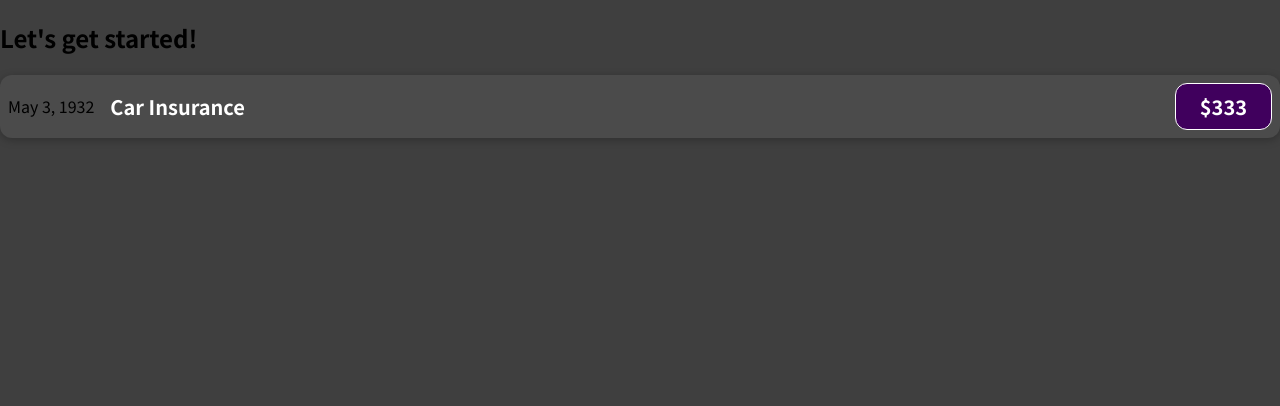
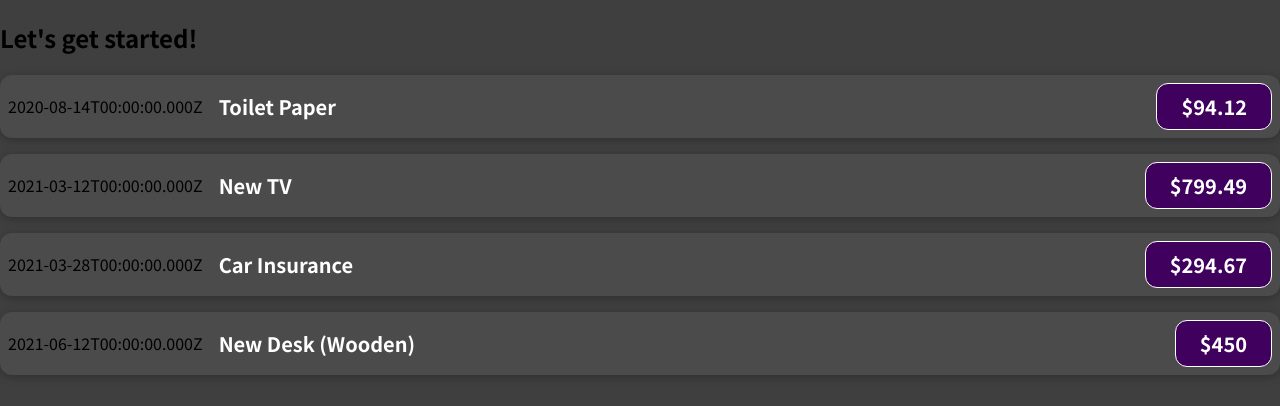
Before and after one commit to ran-codes/udemy-react-js-academind, a JavaScript app in the folder project1-basic-react/: page / in a window 1280 px wide. Shown: the top 406 px of the page. Built offline with nearby package versions, Linux system fonts and the light colour scheme.

Commit message:
36. passing data via 'props'

```diff
--- a/project1-basic-react/src/App.js
+++ b/project1-basic-react/src/App.js
@@ -1,10 +1,51 @@
 import ExpenseItem from "./components/ExpenseItem";
 
 function App() {
+  const expenses = [
+    {
+      id: 'e1',
+      title: 'Toilet Paper',
+      amount: 94.12,
+      date: new Date(2020, 7, 14),
+    },
+    { id: 'e2', title: 'New TV', amount: 799.49, date: new Date(2021, 2, 12) },
+    {
+      id: 'e3',
+      title: 'Car Insurance',
+      amount: 294.67,
+      date: new Date(2021, 2, 28),
+    },
+    {
+      id: 'e4',
+      title: 'New Desk (Wooden)',
+      amount: 450,
+      date: new Date(2021, 5, 12),
+    },
+  ];
+
   return (
     <div>
       <h2>Let's get started!</h2>
-      <ExpenseItem/>
+      <ExpenseItem
+        title={expenses[0].title}
+        amount={expenses[0].amount}
+        date={expenses[0].date}
+      />
+      <ExpenseItem
+        title={expenses[1].title}
+        amount={expenses[1].amount}
+        date={expenses[1].date}
+      />
+      <ExpenseItem
+        title={expenses[2].title}
+        amount={expenses[2].amount}
+        date={expenses[2].date}
+      />
+      <ExpenseItem
+        title={expenses[3].title}
+        amount={expenses[3].amount}
+        date={expenses[3].date}
+      />
     </div>
   );
 }
--- a/project1-basic-react/src/components/ExpenseItem.js
+++ b/project1-basic-react/src/components/ExpenseItem.js
@@ -1,12 +1,12 @@
 import './ExpenseItem.css';
 
-function ExpenseItem() {
+function ExpenseItem(props) {
   return (
     <div className="expense-item">
-      <div>May 3, 1932</div>
+      <div>{props.date.toISOString()}</div>
       <div className="expense-item__description">
-        <h2>Car Insurance</h2>
-        <div className="expense-item__price">$333</div>
+        <h2>{props.title}</h2>
+        <div className="expense-item__price">${props.amount}</div>
       </div>
     </div>
   );
```
